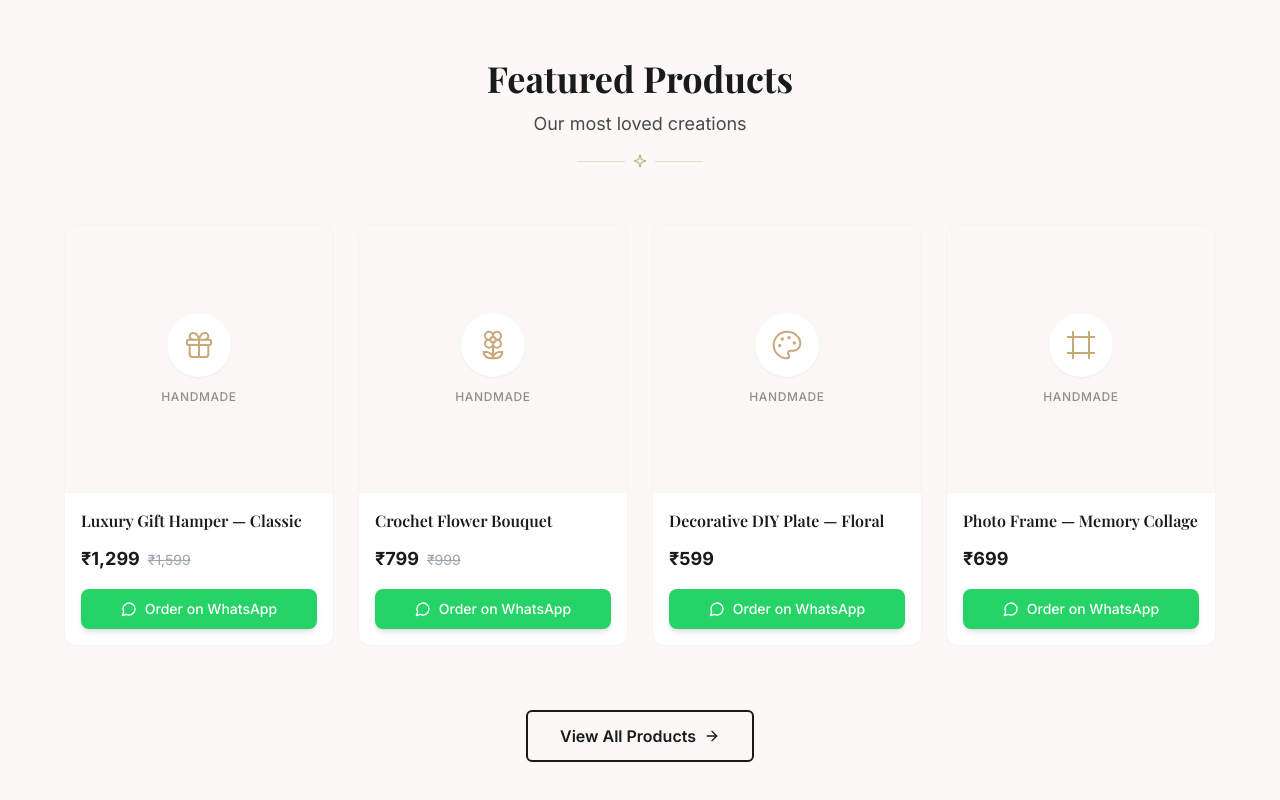
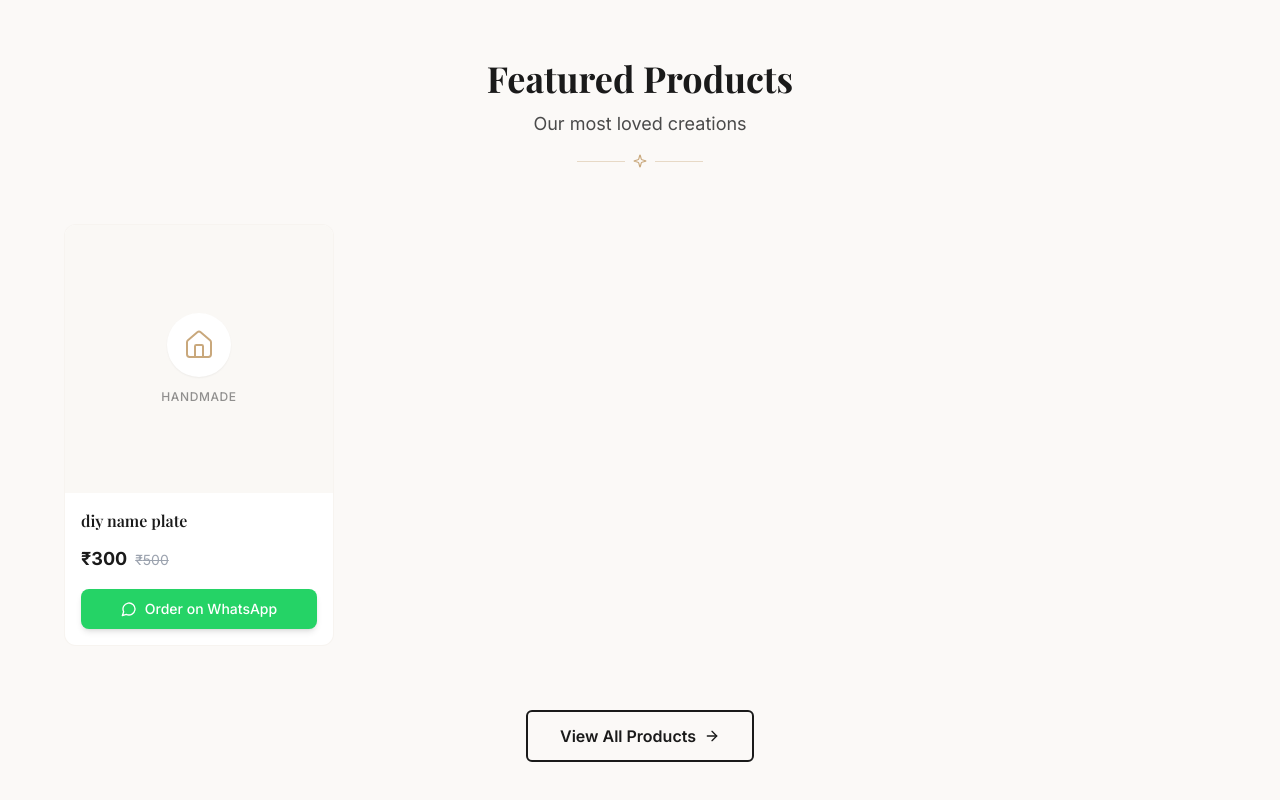
Before and after one commit to ShlokDesai2210/creative-nest-website, a Next.js app: page / in a window 1280 px wide. Shown: the part 1418-2218 px from the top of the page. Built offline with nearby package versions, Linux system fonts and the light colour scheme; a web font is replaced by a local one.

Commit message:
update: remove demo products and enhance admin cli with deploy button

```diff
--- a/src/data/products.json
+++ b/src/data/products.json
@@ -1,88 +1,21 @@
 {
   "products": [
     {
-      "id": "1",
-      "name": "Luxury Gift Hamper — Classic",
-      "slug": "luxury-gift-hamper-classic",
-      "price": 1299,
-      "originalPrice": 1599,
-      "category": "customised-hampers",
+      "id": "7",
+      "name": "diy name plate",
+      "slug": "diy-name-plate",
+      "price": 300,
+      "originalPrice": 500,
+      "category": "name-plates",
       "images": [],
-      "description": "A beautifully curated gift hamper featuring premium handmade goodies, wrapped with love. Perfect for birthdays, anniversaries, and special occasions. Can be customised with personal messages and preferred items.",
+      "description": "best for gifting",
       "inStock": true,
       "featured": true,
-      "tags": ["bestseller", "gift", "customisable"],
-      "createdAt": "2026-08-27"
-    },
-    {
-      "id": "2",
-      "name": "Crochet Flower Bouquet",
-      "slug": "crochet-flower-bouquet",
-      "price": 799,
-      "originalPrice": 999,
-      "category": "bouquets",
-      "images": [],
-      "description": "Handcrafted crochet flower bouquet that lasts forever. Each flower is meticulously crocheted by hand. Choose your favorite flowers and colors for a truly personalised gift.",
-      "inStock": true,
-      "featured": true,
-      "tags": ["handmade", "gift", "bestseller"],
-      "createdAt": "2026-08-27"
-    },
-    {
-      "id": "3",
-      "name": "Decorative DIY Plate — Floral",
-      "slug": "decorative-diy-plate-floral",
-      "price": 599,
-      "originalPrice": null,
-      "category": "diy-plates",
-      "images": [],
-      "description": "Beautifully hand-decorated DIY plate with intricate floral patterns. Perfect for wall decor or as a unique gift. Each piece is one-of-a-kind.",
-      "inStock": true,
-      "featured": true,
-      "tags": ["decor", "handmade"],
-      "createdAt": "2026-08-27"
-    },
-    {
-      "id": "4",
-      "name": "Custom Name Plate — Wooden",
-      "slug": "custom-name-plate-wooden",
-      "price": 899,
-      "originalPrice": 1099,
-      "category": "name-plates",
-      "images": [],
-      "description": "Personalised wooden name plate with beautiful calligraphy and floral accents. Perfect for your home entrance, room door, or as a housewarming gift.",
-      "inStock": false,
-      "featured": false,
-      "tags": ["customisable", "home-decor"],
-      "createdAt": "2026-08-27"
-    },
-    {
-      "id": "5",
-      "name": "Photo Frame — Memory Collage",
-      "slug": "photo-frame-memory-collage",
-      "price": 699,
-      "originalPrice": null,
-      "category": "frames",
-      "images": [],
-      "description": "Custom photo frame collage to treasure your favorite memories. Hand-decorated with beautiful embellishments. Share your photos and we'll create magic!",
-      "inStock": true,
-      "featured": true,
-      "tags": ["customisable", "gift", "photo"],
-      "createdAt": "2026-08-27"
-    },
-    {
-      "id": "6",
-      "name": "Photo Customised Gift Box",
-      "slug": "photo-customised-gift-box",
-      "price": 999,
-      "originalPrice": 1299,
-      "category": "photo-customised",
-      "images": [],
-      "description": "A stunning customised gift box featuring your cherished photos, decorated with love. Perfect surprise for birthdays, anniversaries, or just because!",
-      "inStock": false,
-      "featured": false,
-      "tags": ["customisable", "gift", "photo"],
-      "createdAt": "2026-08-27"
+      "tags": [
+        "handmade",
+        "gift"
+      ],
+      "createdAt": "2026-08-26"
     }
   ],
   "categories": [
```
Also changed, not shown: scripts/admin.mjs (+32 -0 lines).
